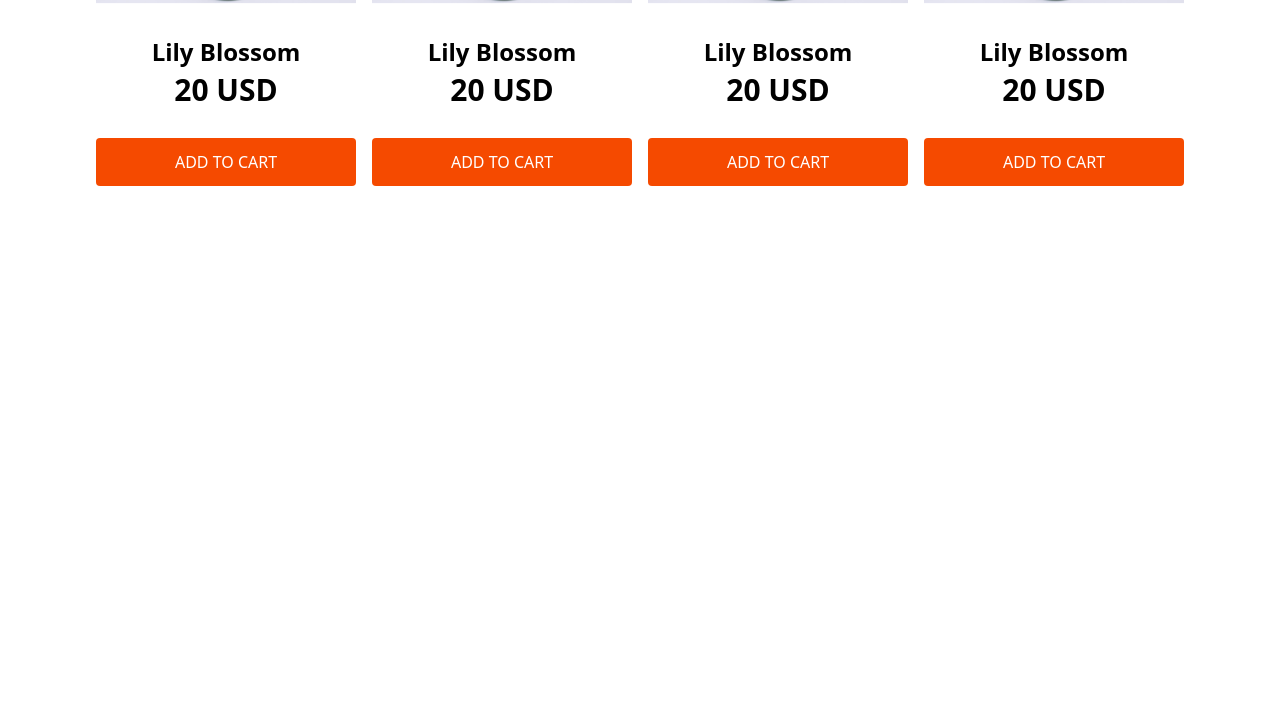
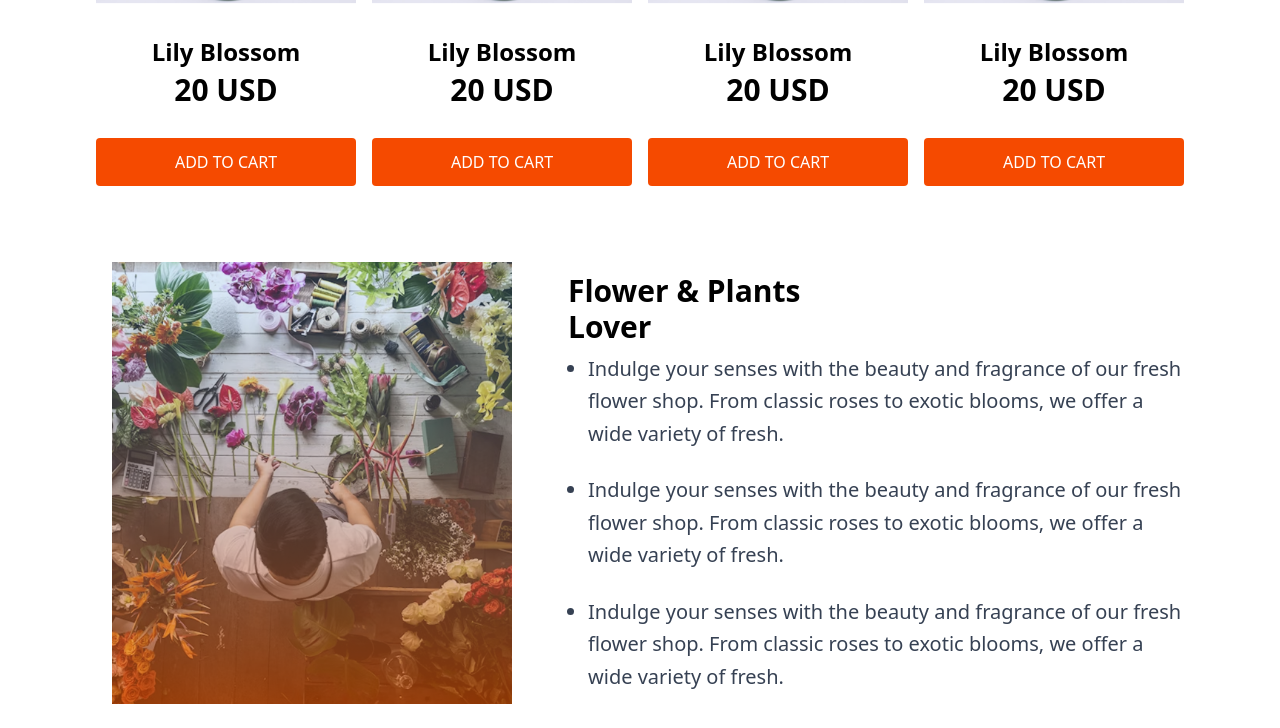
Before and after one commit to MdShariyar56/Assingment-2, a plain HTML site: page index.html in a window 1280 px wide. Shown: the part 1480-2208 px from the top of the page. Before the commit the page ends 1698 px from the top, so only its background shows below. Drawn offline with nearby package versions, Linux system fonts and the light colour scheme.

Commit message:
added a flower-store section

```diff
--- a/index.html
+++ b/index.html
@@ -134,6 +134,26 @@
 
         </section>
 
+           <section class="mt-5 max-w-6xl mx-auto px-6 ">
+            <div class="flex flex-col lg:flex-row justify-center items-center gap-8 ">
+                <div class="w-full lg:max-w-md p-6">
+                <img src="./assets/flower-store.png"   alt="">
+            </div>
+            <div>
+                <h1 class="text-3xl font-extrabold mb-2">
+                    Flower & Plants <br> Lover
+                </h1>
+                <ul class="list-disc pl-5 text-gray-700 leading-relaxed text-xl space-y-6  ">
+                    <li>Indulge your senses with the beauty and fragrance of our fresh flower shop. From classic roses to exotic blooms, we offer a wide variety of fresh.</li>
+                    <li>Indulge your senses with the beauty and fragrance of our fresh flower shop. From classic roses to exotic blooms, we offer a wide variety of fresh.</li>
+                    <li>Indulge your senses with the beauty and fragrance of our fresh flower shop. From classic roses to exotic blooms, we offer a wide variety of fresh.</li>
+                </ul>
+            </div>
+            </div>
+        </section>
+
+
+
     </main>
 
 </body>
```
